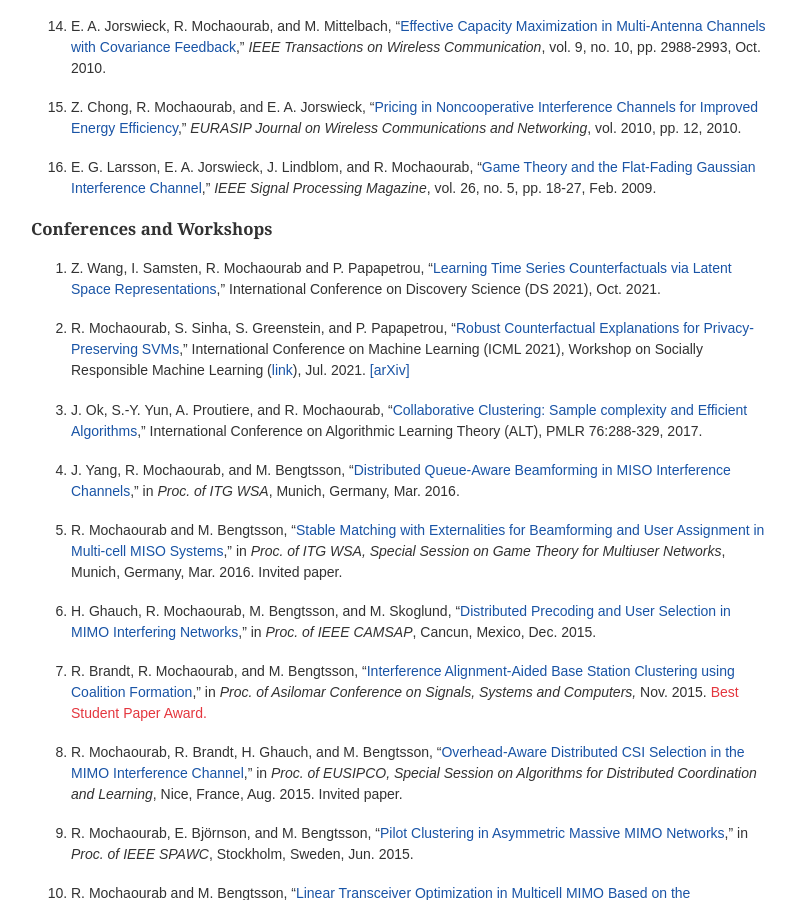
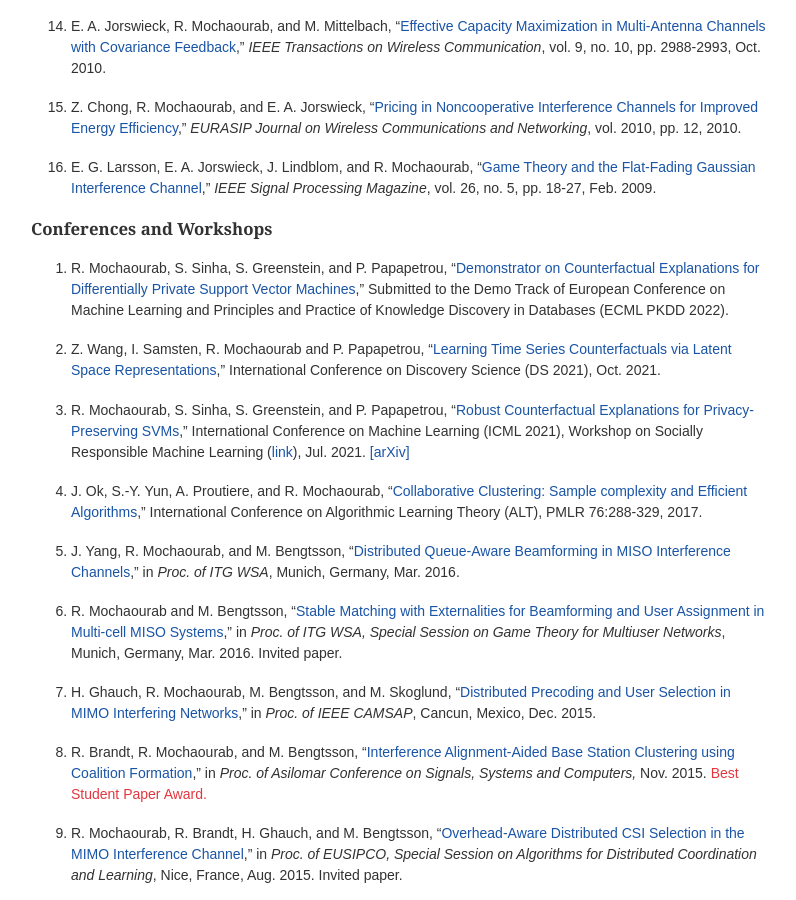
Before and after one commit to rami-mochaourab/rami-mochaourab.github.io, a Jekyll site: the page built from publications.md, in a window 1280 px wide and 900 px high, scrolled down 1032 px. Shown: the whole window, without its empty margins (240-1036 px from the left). Built offline with Jekyll 4.4.1, drawn with Linux system fonts in a browser that asks for light colours.

Commit message:
Update publications.md

```diff
--- a/publications.md
+++ b/publications.md
@@ -39,6 +39,9 @@ title: Publications
 
 
 ### Conferences and Workshops
+
+34. R. Mochaourab, S. Sinha, S. Greenstein, and P. Papapetrou, "[Demonstrator on Counterfactual Explanations for Differentially Private Support Vector Machines]()," Submitted to the Demo Track of European Conference on Machine Learning and Principles and Practice of Knowledge Discovery in Databases (ECML PKDD 2022).
+
 
 33. Z. Wang, I. Samsten, R. Mochaourab and P. Papapetrou, "[Learning Time Series Counterfactuals via Latent Space Representations](https://doi.org/10.1007/978-3-030-88942-5_29)," International Conference on Discovery Science (DS 2021), Oct. 2021.
 
```
